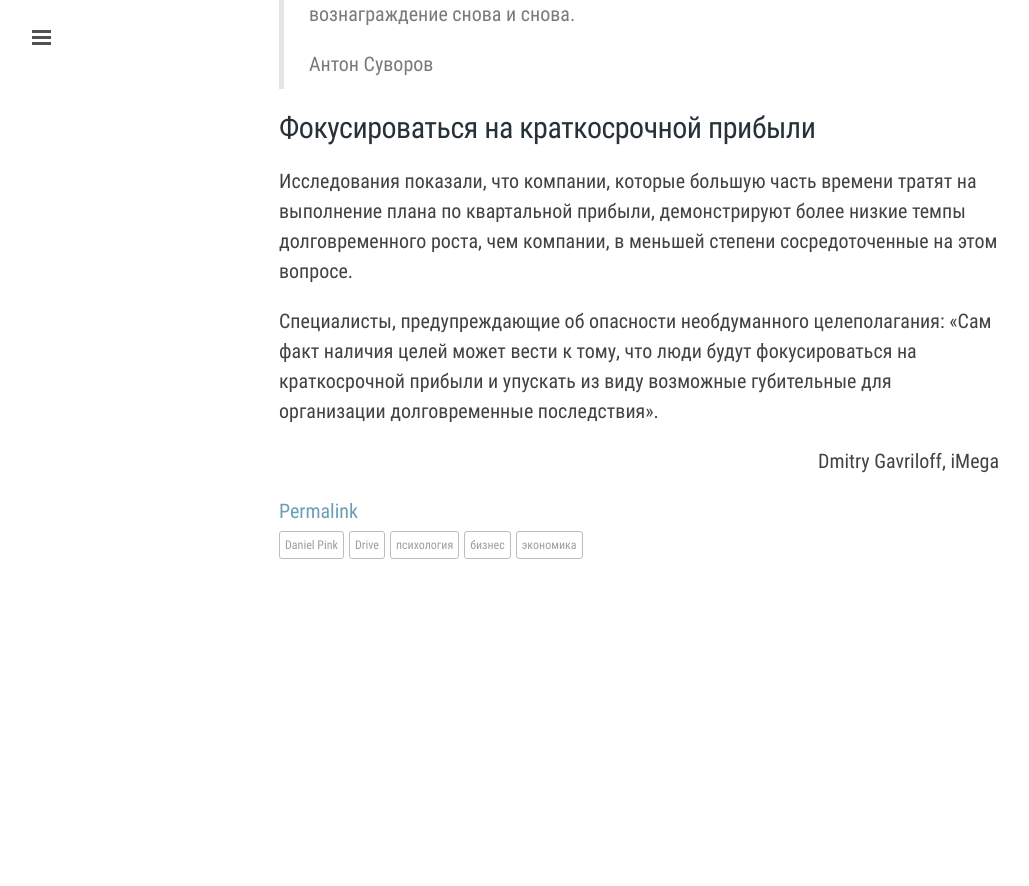
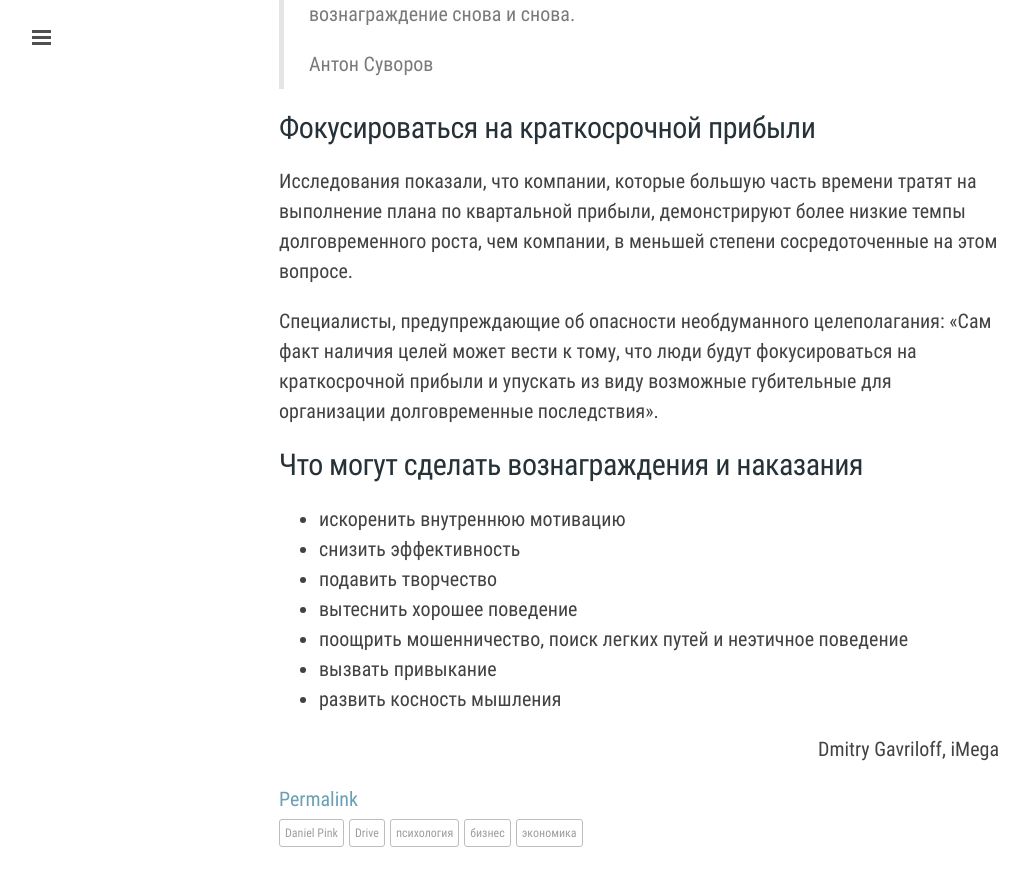
Before and after one commit to iMega/imega.github.io, a Jekyll site: the page built from _posts/2016-12-30-daniel-pink-drive.md, in a window 1280 px wide and 900 px high, scrolled down 4136 px. Shown: the top 886 px of the window, without its empty margins (1-1030 px from the left). Built offline with Jekyll 4.4.1, drawn with Linux system fonts in a browser that asks for light colours; comment, search, counter and statistics services are not loaded; before the commit the page ends 4748 px from its top, so only the background shows below that.

Commit message:
daniel pink drive

```diff
--- a/_posts/2016-12-30-daniel-pink-drive.md
+++ b/_posts/2016-12-30-daniel-pink-drive.md
@@ -156,3 +156,12 @@ tags:
 «Сам факт наличия целей может вести к тому, что люди будут
 фокусироваться на краткосрочной прибыли и упускать из виду возможные
 губительные для организации долговременные последствия».
+
+## Что могут сделать вознаграждения и наказания
+  - искоренить внутреннюю мотивацию
+  - снизить эффективность
+  - подавить творчество
+  - вытеснить хорошее поведение
+  - поощрить мошенничество, поиск легких путей и неэтичное поведение
+  - вызвать привыкание
+  - развить косность мышления
```
